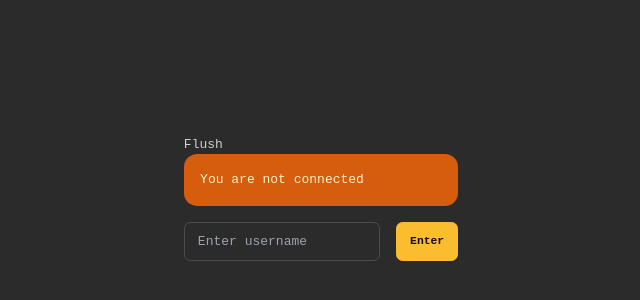
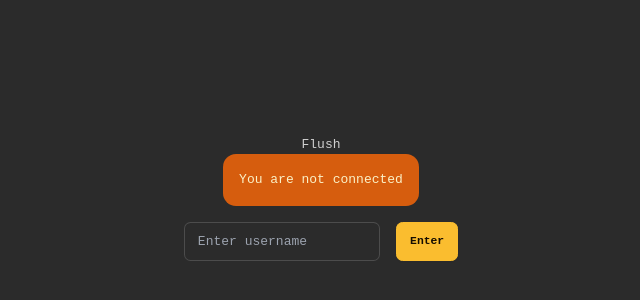
Before and after one commit to ndoniyor/ephemeral-chat, a React (Vite) app in the folder client/: page / in a window 1280 px wide. Shown: the part 202-502 px from the top of the page, without its empty margins (319-959 px from the left). Built offline with nearby package versions, Linux system fonts and the light colour scheme; no server answers; what @protobuf-ts/grpcweb-transport would draw is missing.

Commit message:
added navbar

```diff
--- a/client/src/App.tsx
+++ b/client/src/App.tsx
@@ -6,6 +6,7 @@
 import { ChatClientProvider } from "./context/ChatClientContext";
 import ConnectionStatusBanner from "./components/ConnectionStatusBanner";
 import SendMessageBox from "./components/SendMessageBox";
+import NavBar from "./components/NavBar";
 
 // need to move this to inside app after local storage serialization is set up
 // then deserialize and reconstruct with useeffect
@@ -22,7 +23,8 @@
 
 	return (
 		<ChatClientProvider client={chatClient}>
-			<div className="flex-col justify-center">
+			<NavBar/>
+            <div className="flex flex-col justify-center items-center h-screen">
 				<button className="btn-neutral" onClick={handleFlush}>
 					Flush
 				</button>
```
